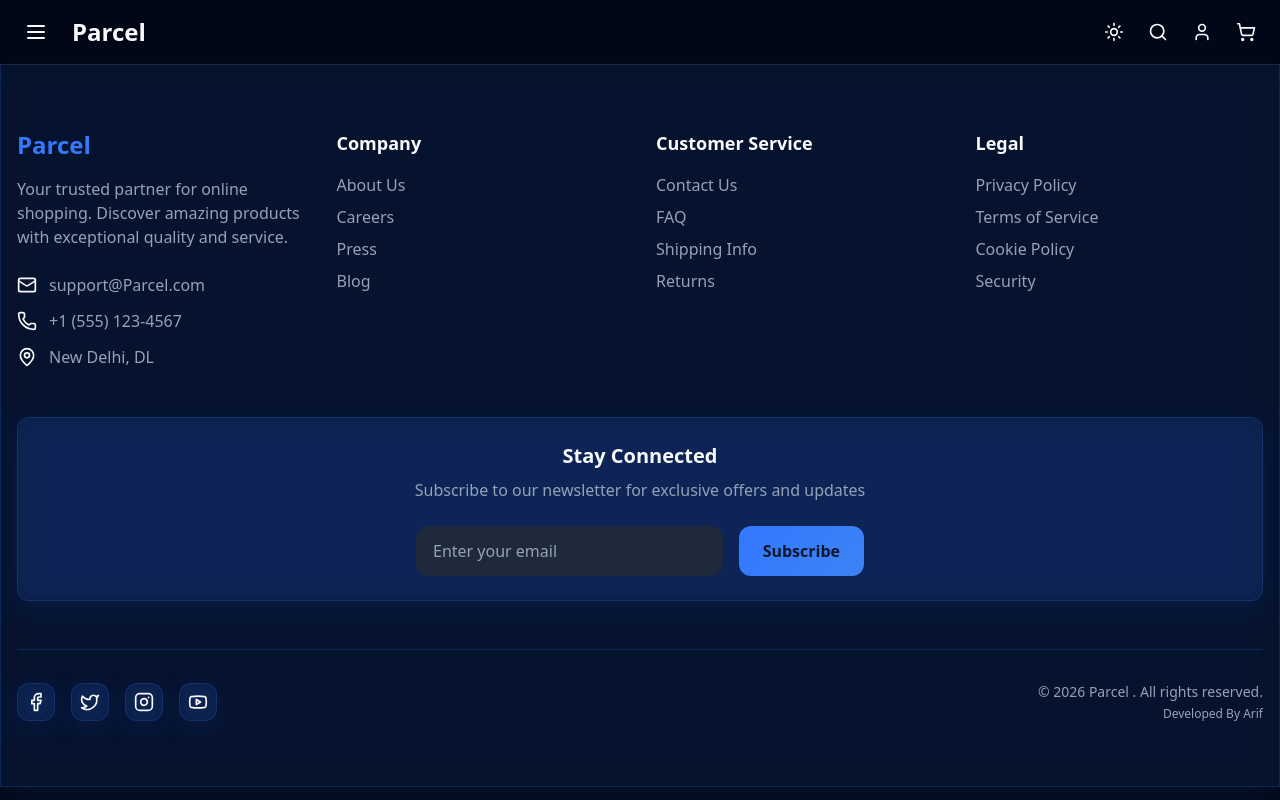
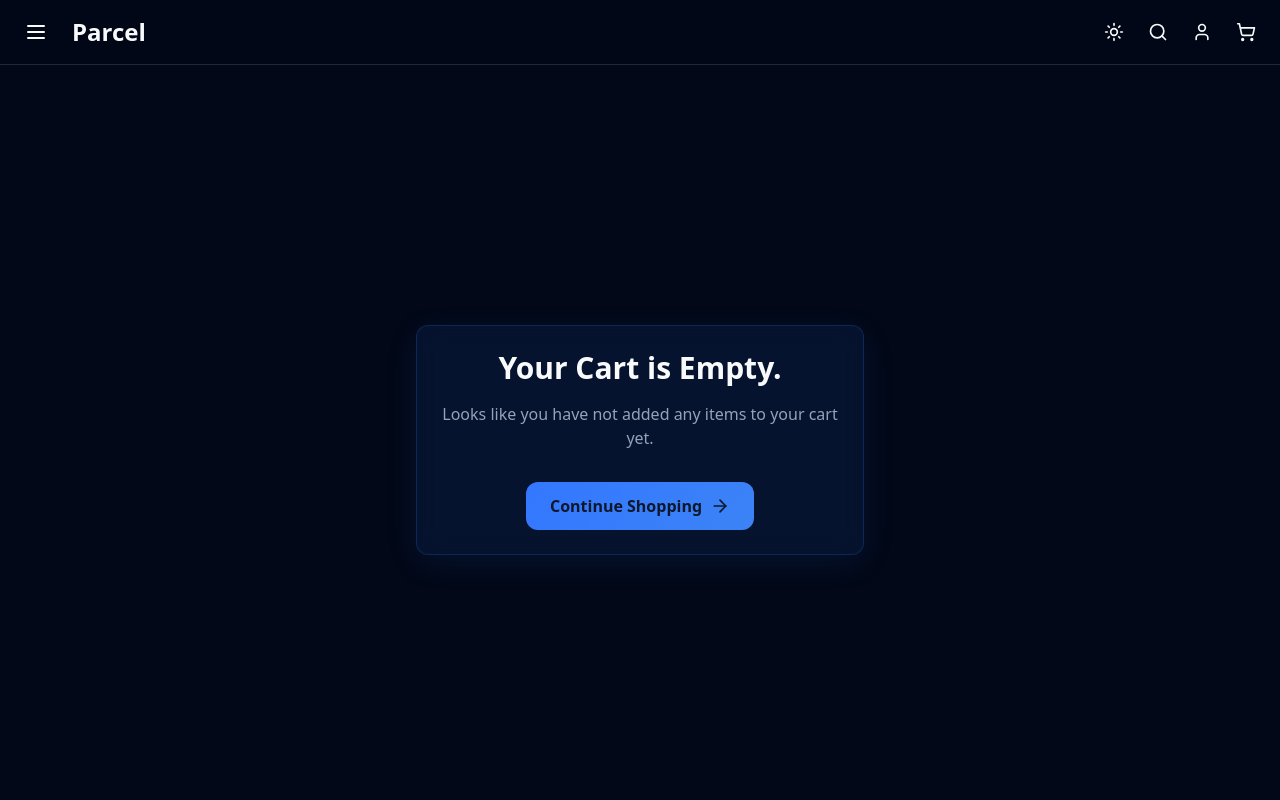
Before and after one commit to ArifLucky1/Parcel, a React (Vite) app in the folder client/: page /cart in a window 1280 px wide. Shown: the top 800 px of the page. Built offline with nearby package versions, Linux system fonts and the light colour scheme; no server answers.

Commit message:
cart page: cart empty message

```diff
--- a/client/src/pages/Cart.jsx
+++ b/client/src/pages/Cart.jsx
@@ -27,6 +27,24 @@ const Cart = () => {
   if (cart) {
     cartItemCount = cart.reduce((total, sum) => total + item.quantity, 0);
   }
+
+  if (cart.length === 0) {
+    return (
+      <div className="min-h-screen pt-20 flex items-center justify-center">
+        <div className="text-center glass-panel max-w-md">
+          <h1 className="text-3xl font-bold text-foreground mb-4">Your Cart is Empty.</h1>
+          <p className="text-muted-foreground mb-8">Looks like you have not added any items to your cart yet.</p>
+          <Link
+            to={"/products"}
+            className="inline-flex items-center space-x-2 px-6 py-3 rounded-lg text-primary-foreground gradient-primary hover:glow-on-hover animate-smooth font-semibold"
+          >
+            <span>Continue Shopping</span>
+            <ArrowRight className="w-5 h-5" />
+          </Link>
+        </div>
+      </div>
+    );
+  }
   return <></>;
 };
 
```
